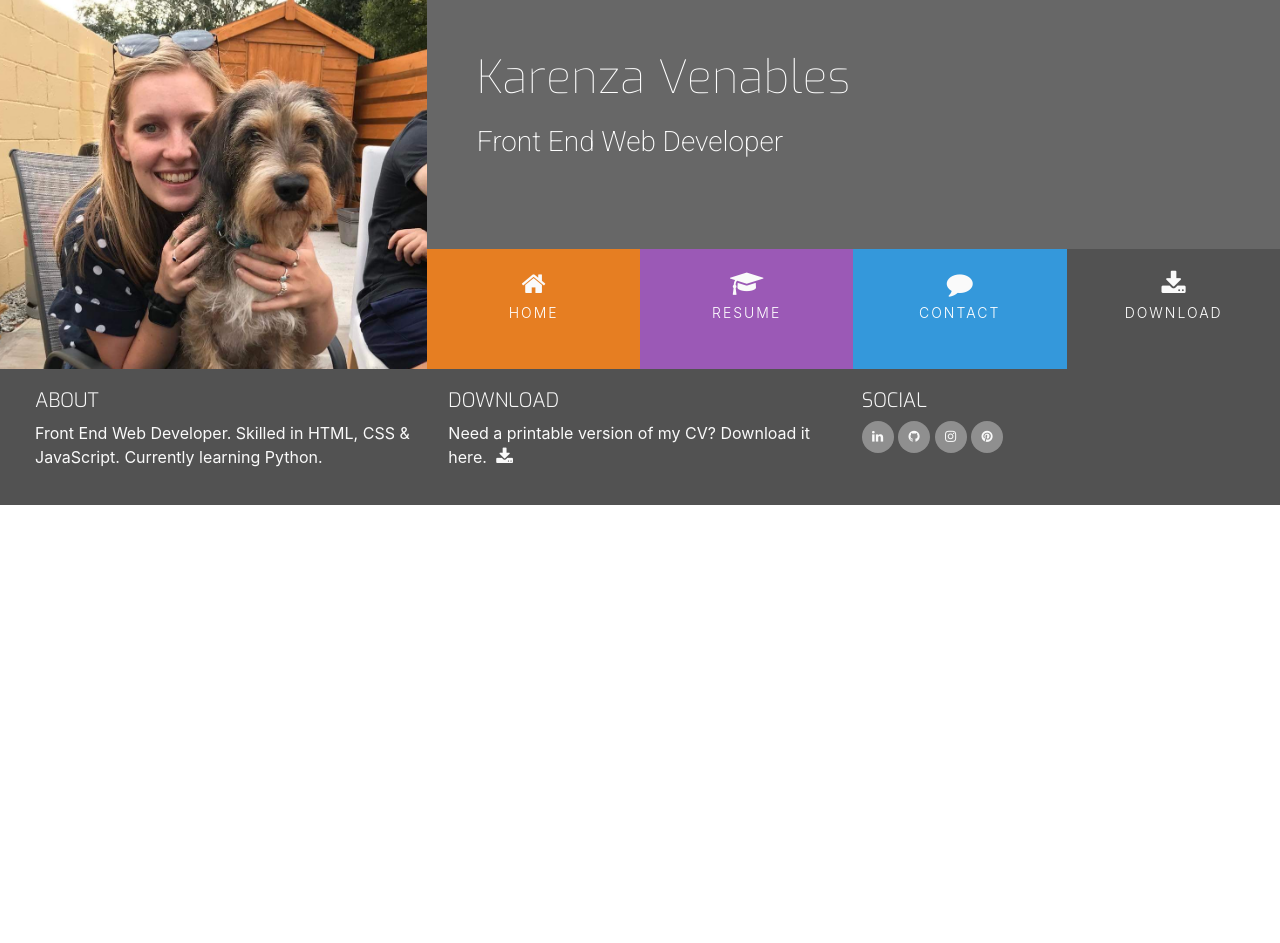
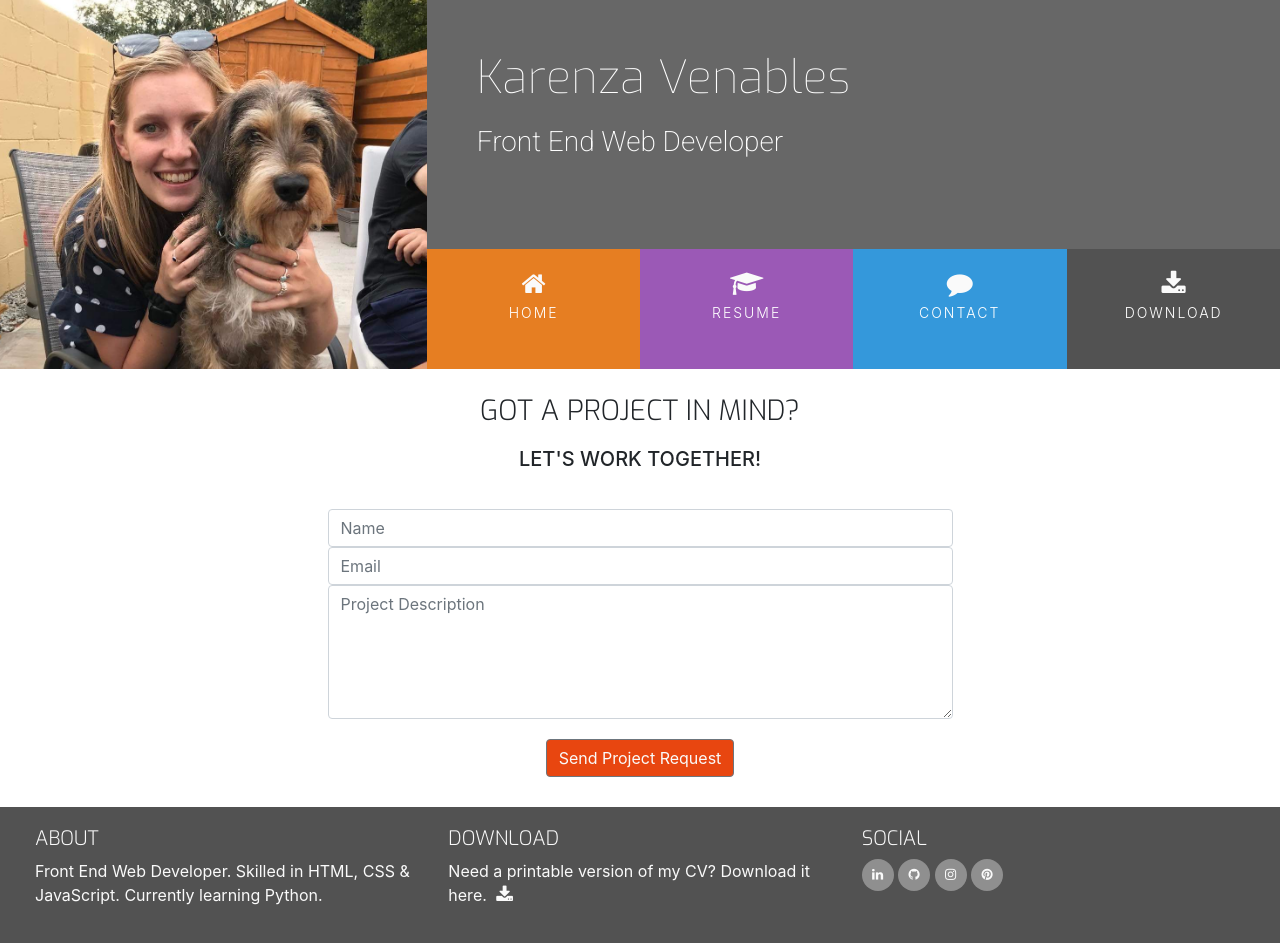
Before and after one commit to Renz2299/personal_resume, a plain HTML site: page contact.html in a window 1280 px wide. Before the commit the page ends 800 px from the top, so only its background shows below. Drawn offline with nearby package versions, Linux system fonts and the light colour scheme.

Commit message:
Setup site navigation, added downloadable CV

```diff
--- a/assets/css/style.css
+++ b/assets/css/style.css
@@ -16,6 +16,10 @@
 
 .bg-color-work-history {
     background-color: #9b59b6;
+}
+
+.bg-color-contact {
+    background-color: #fff;
 }
 
 .ui-menu-color-home {
@@ -328,3 +332,36 @@ footer {
 .history-items {
     margin-bottom: 30px;
 }
+
+/* ------------------------------------Contact Form */
+
+.contact-heading {
+    font-family: "Exo", sans-serif;
+    font-weight: 300;
+    margin-top: 25px;
+    margin-bottom: 20px;
+}
+
+.center-form {
+    padding-top: 10px;
+    margin: 0 auto;
+    max-width: 70%;
+}
+
+button[type="submit"] {
+    margin-top: 20px;
+    margin-bottom: 30px;
+    color: #fafafa;
+    background-color: #e84610;
+}
+
+/* ------------------------------------Media Queries */
+
+@media(min-width: 992px) {
+    .center-form {
+        padding-top: 30px;
+        min-height: 240px;
+        margin: 0 auto;
+        max-width: 50%;
+    }
+}
--- a/contact.html
+++ b/contact.html
@@ -28,16 +28,16 @@
                     <div class="col">
                         <ul id="nav" class="list-inline menucontainer">
                             <li class="col-6 col-sm-3 ui-menu-color-home list-inline-item menuitem">
-                                <a href="#" class="hvr-sweep-to-bottom"><i class="fa fa-home" aria-hidden="true"></i><span>Home</span></a>
+                                <a href="index.html" class="hvr-sweep-to-bottom"><i class="fa fa-home" aria-hidden="true"></i><span>Home</span></a>
                             </li>
                             <li class="col-6 col-sm-3 ui-menu-color-resume list-inline-item menuitem">
-                                <a href="#" class="hvr-sweep-to-bottom"><i class="fa fa-graduation-cap" aria-hidden="true"></i><span>Resume</span></a>
+                                <a href="resume.html" class="hvr-sweep-to-bottom"><i class="fa fa-graduation-cap" aria-hidden="true"></i><span>Resume</span></a>
                             </li>
                             <li class="col-6 col-sm-3 ui-menu-color-contact list-inline-item menuitem">
-                                <a href="#" class="hvr-sweep-to-bottom"><i class="fa fa-comment" aria-hidden="true"></i><span>Contact</span></a>
+                                <a href="contact.html" class="hvr-sweep-to-bottom"><i class="fa fa-comment" aria-hidden="true"></i><span>Contact</span></a>
                             </li>
                             <li class="col-6 col-sm-3 ui-menu-color-download list-inline-item menuitem">
-                                <a href="#" class="hvr-sweep-to-bottom"><i class="fa fa-download" aria-hidden="true"></i><span>Download</span></a>
+                                <a href="assets/cv/Karenza_Venables_CV.pdf" target="_blank" class="hvr-sweep-to-bottom"><i class="fa fa-download" aria-hidden="true"></i><span>Download</span></a>
                             </li>
                         </ul>
                     </div>
@@ -45,8 +45,25 @@
             </div>
         </div>
     </header>
-    <section>
-
+    <section class="container-fluid">
+        <div class="row bg-color-contact">
+            <div class="col">
+                <h3 class="contact-heading uppercase text-center">Got a project in mind?</h3>
+                <h5 class="uppercase text-center">Let's work together!</h5>
+                <div class="center-form">
+                    <form>
+                        <input type="text" name="name" id="fullname" class="form-control" placeholder="Name" required />
+                        <input type="email" name="email" id="emailaddress" class="form-control" placeholder="Email" required />
+                        <textarea rows="5" name="projectsummary" id="projectsummary" class="form-control" placeholder="Project Description" required></textarea>
+                        <div class="form-row text-center">
+                            <div class="col">
+                                <button type="submit" class="btn btn-secondary">Send Project Request</button>
+                            </div>
+                        </div>
+                    </form>
+                </div>
+            </div>
+        </div>
     </section>
     <footer class="container-fluid">
         <div id="footer-details" class="row">
@@ -60,7 +77,7 @@
                 <h5 class="uppercase general-sub">Download</h5>
                 <p class="inline-block">
                     Need a printable version of my CV? Download it here.
-                    <a href="#" target="_blank" class="cv-pdf">
+                    <a href="assets/cv/Karenza_Venables_CV.pdf" target="_blank" class="cv-pdf">
                         <i class="fa fa-download" aria-hidden="true"></i>
                         <span class="sr-only">Download link.</span>
                     </a>
```
Also changed, not shown: index.html (+5 -5 lines), resume.html (+5 -5 lines), 1 other file.
